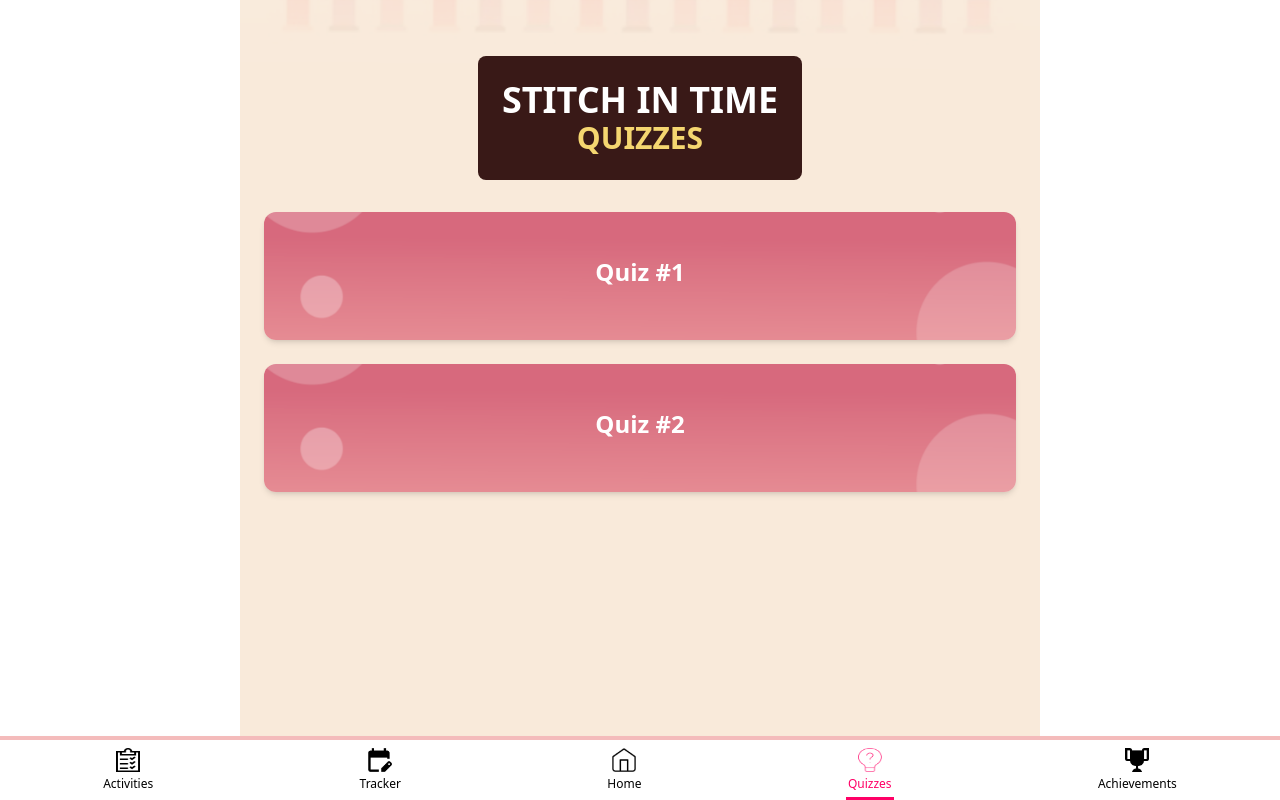
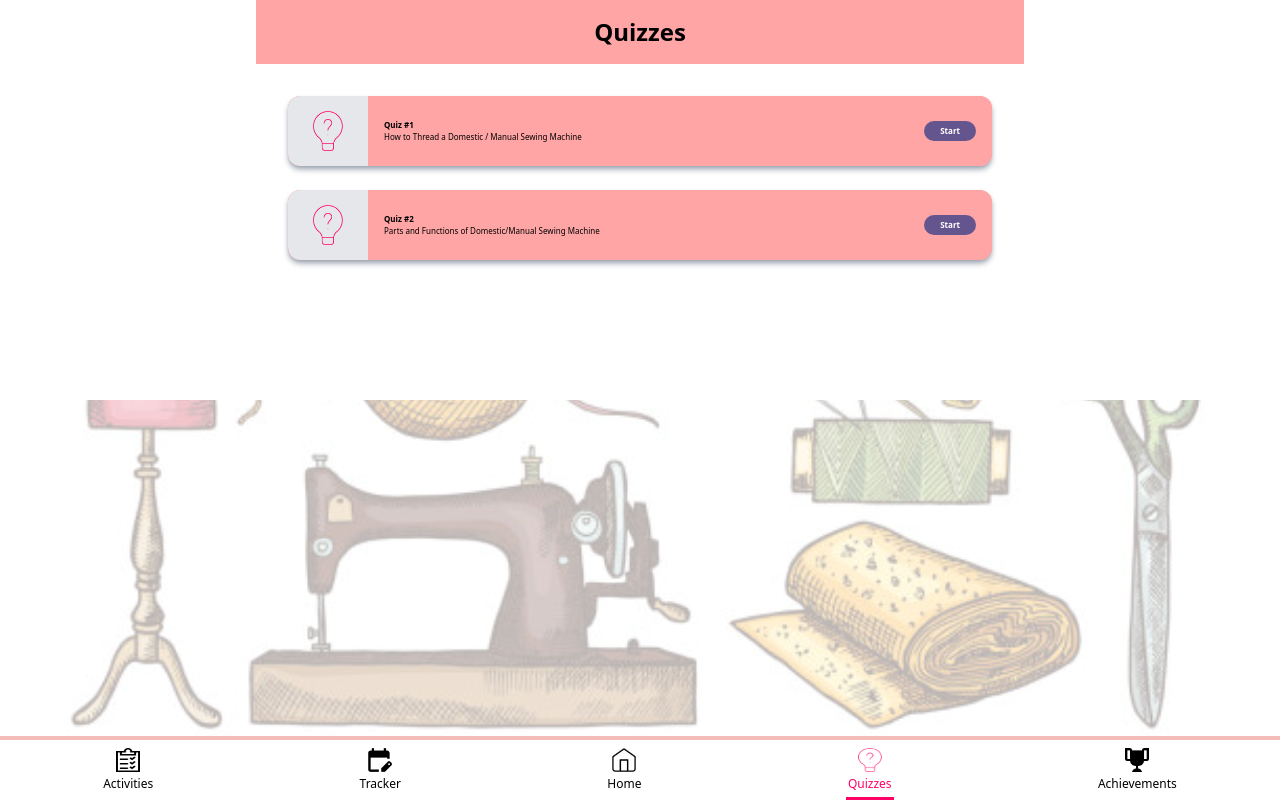
Before and after one commit to chinoy-the-great/nuxt3-drizzle-stitch, a Nuxt app: page /quizzes in a window 1280 px wide. Built offline with nearby package versions, Linux system fonts and the light colour scheme.

Commit message:
Updated styling for Quiz List page.

```diff
--- a/pages/quizzes.vue
+++ b/pages/quizzes.vue
@@ -1,40 +1,52 @@
 <template>
+	<div class="relative overflow-hidden">
+		<!-- Fixed Bottom Half Background with Overlay -->
+		<div class="fixed bottom-0 left-0 w-full h-1/2 z-0">
 			<div
-		class="container mx-auto p-6"
+				class="w-full h-full"
 				style="
-			background-image: url('/quiz_page_bg.png');
+					background-image: url('/_BG_ART_LogIn_home_v2.jpg');
 					background-size: cover;
-			background-position: center;
-			min-height: 100vh;
+					background-position: center bottom;
+					background-repeat: no-repeat;
+					opacity: 0.3;
 				"
-	>
-		<div class="flex justify-center mt-8">
-			<div class="bg-[#391917] p-6 rounded-lg mb-8 inline-block">
-				<h1 class="text-4xl font-bold text-center text-white">STITCH IN TIME</h1>
-				<h2 class="text-3xl font-bold text-center" style="color: #f5d670">QUIZZES</h2>
-			</div>
+			></div>
 		</div>
 
+		<!-- Main Content -->
+		<div class="relative z-10 max-w-3xl mx-auto mb-24">
+			<!-- Quizzes Label -->
+			<div class="bg-[#ffa5a5] h-16 flex items-center justify-center mb-8">
+				<h1 class="text-2xl font-semibold text-black">Quizzes</h1>
+			</div>
 			<!-- Quizzes List -->
-		<div v-for="(quiz, quizIndex) in quizzes" :key="quizIndex" class="mb-6">
+			<div v-for="(quiz, quizIndex) in quizzes" :key="quizIndex" class="mb-6 px-8">
 				<NuxtLink :to="`/quiz/${quizIndex}`">
 					<div
-					class="p-4 rounded-xl shadow-md cursor-pointer w-full h-32 items-center"
-					:style="{
-						backgroundImage: 'url(/quiz_bg.png)',
-						backgroundSize: 'cover',
-						backgroundPosition: 'center',
-						backgroundRepeat: 'no-repeat',
-						minHeight: '120px',
-					}"
-					@click="goToQuiz(quizIndex)"
+						class="flex items-center bg-[#ffa5a5] rounded-xl w-full cursor-pointer overflow-hidden h-[70px] shadow-md shadow-gray-400 mb-4"
 					>
-					<div class="flex flex-col justify-center items-center h-full text-center">
-						<h2 class="text-2xl font-semibold text-white">{{ quiz.outerTitle }}</h2>
-						<p class="text-sm text-gray-200 mt-2">{{ quiz.description }}</p>
+						<!-- Thumbnail -->
+						<div class="bg-gray-200 rounded-l-xl h-full w-20 flex items-center justify-center min-w-[80px]">
+							<img src="/Toolbar_Quiz_Icon_Pink.png" alt="Quiz Icon" class="h-10 w-10 object-contain" />
+						</div>
+
+						<!-- Info + Action -->
+						<div class="flex-1 flex items-center justify-between bg-[#ffa5a5] rounded-r-xl h-full px-4">
+							<!-- Titles -->
+							<div class="flex flex-col">
+								<p class="text-xxs font-bold text-black">{{ quiz.outerTitle }}</p>
+								<p class="text-xxs text-black">{{ quiz.title }}</p>
+							</div>
+
+							<!-- Start button -->
+							<button class="bg-[#65558f] text-white text-xxs font-semibold px-4 py-1 rounded-full">
+								Start
+							</button>
 						</div>
 					</div>
 				</NuxtLink>
+			</div>
 		</div>
 	</div>
 </template>
@@ -42,21 +54,11 @@
 <script setup>
 import { quizzesData } from 'assets/quizzesData.js'
 import { ref } from 'vue'
-import { useRouter } from 'vue-router'
 
-const router = useRouter()
 const quizzes = ref(quizzesData)
-
-const goToQuiz = (quizIndex) => {
-	router.push({ path: `/quiz/${quizIndex}` })
-}
 </script>
 
 <style scoped>
-.container {
-	max-width: 800px;
-}
-
 .cursor-pointer:hover {
 	background-color: #e5e5e5;
 }
```
Lines whose indentation alone changed are shown as unchanged.
